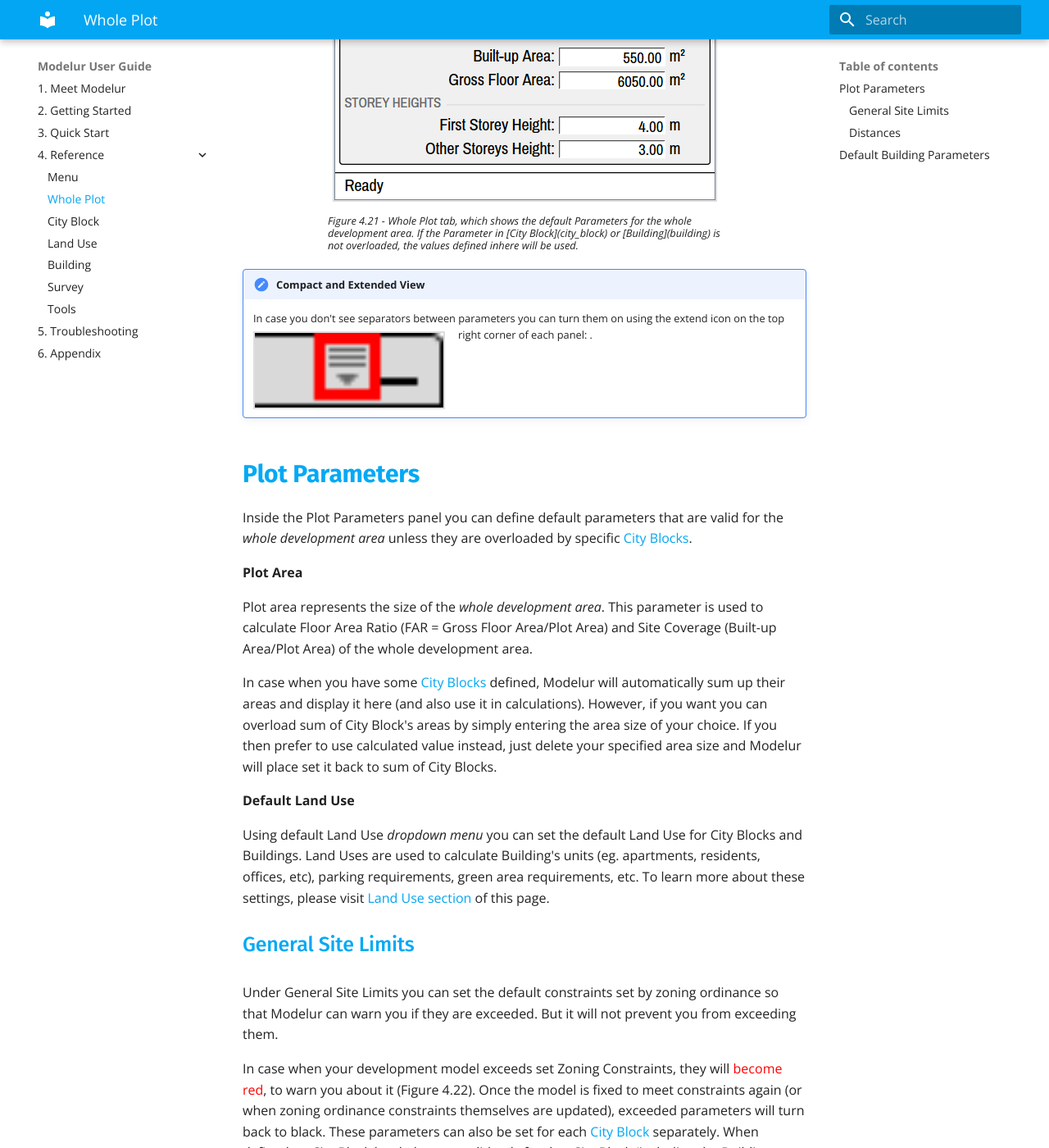
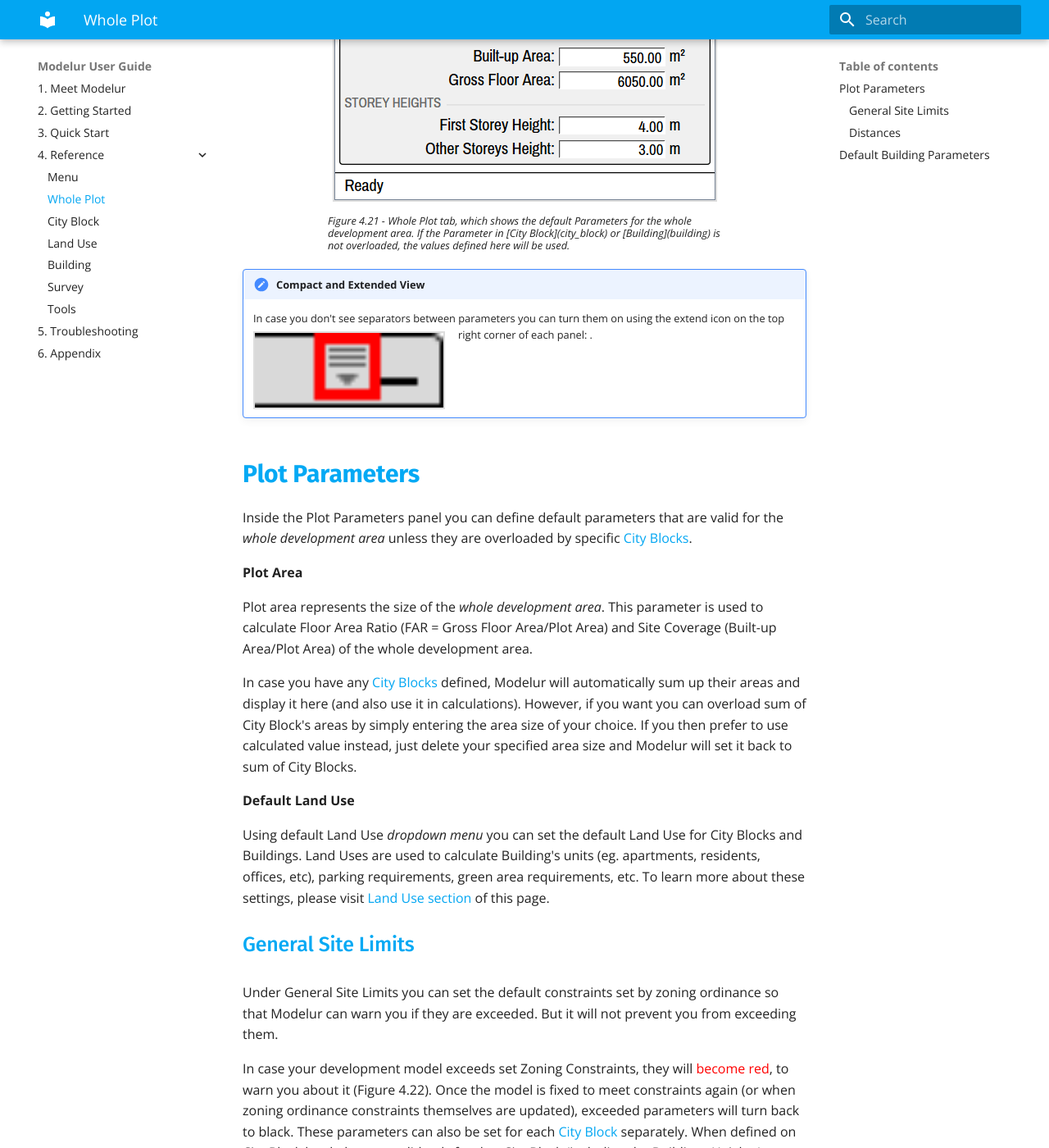
Before and after one commit to Modelur/docs, an MkDocs documentation site: the page built from docs/reference/whole_plot.md, in a window 1280 px wide and 1400 px high, scrolled down 783 px. Shown: the whole window at 82% size. Built offline with MkDocs 1.6.1 and Material for MkDocs 9.7.7, drawn with Linux system fonts in a browser that asks for light colours; old or Windows-style settings are respelled for this version of MkDocs; some of the changed text lies outside the part shown.

Commit message:
test troubleshooting.md and whole_plot.md

```diff
--- a/docs/reference/whole_plot.md
+++ b/docs/reference/whole_plot.md
@@ -1,7 +1,7 @@
 Under the Whole Plot tab (Figure 4.21) you can define default Zoning constraints and Building Parameters that are applied throughout the development area if not specified otherwise. To understand how Parameters work inside Modelur, please visit [Parameters hierarchy explanation](/quickstart/#step-3-changing-the-parameters).
 
 ![Whole Plot tab](../img/modelur_whole_plot_tab.png)
-<figcaption>Figure 4.21 - Whole Plot tab, which shows the default Parameters for the whole development area. If the Parameter in [City Block](city_block) or [Building](building) is not overloaded, the values defined inhere will be used.</figcaption>
+<figcaption>Figure 4.21 - Whole Plot tab, which shows the default Parameters for the whole development area. If the Parameter in [City Block](city_block) or [Building](building) is not overloaded, the values defined here will be used.</figcaption>
 
 !!! hint "Compact and Extended View"
     In case you don't see separators between parameters you can turn them on using the extend icon on the top right corner of each panel: <img src="../../img/modelur_more_ui_icon.png" alt="extend" class="inline">.
@@ -14,7 +14,7 @@
 
 Plot area represents the size of the _whole development area_. This parameter is used to calculate Floor Area Ratio (FAR = Gross Floor Area/Plot Area) and Site Coverage (Built-up Area/Plot Area) of the whole development area.
 
-In case when you have some [City Blocks](city_block) defined, Modelur will automatically sum up their areas and display it here (and also use it in calculations). However, if you want you can overload sum of City Block's areas by simply entering the area size of your choice. If you then prefer to use calculated value instead, just delete your specified area size and Modelur will place set it back to sum of City Blocks.
+In case you have any [City Blocks](city_block) defined, Modelur will automatically sum up their areas and display it here (and also use it in calculations). However, if you want you can overload sum of City Block's areas by simply entering the area size of your choice. If you then prefer to use calculated value instead, just delete your specified area size and Modelur will set it back to sum of City Blocks.
 
 **Default Land Use**
 
@@ -24,7 +24,7 @@
 
 Under General Site Limits you can set the default constraints set by zoning ordinance so that Modelur can warn you if they are exceeded. But it will not prevent you from exceeding them.
 
-In case when your development model exceeds set Zoning Constraints, they will <span style="color:red">become red</span>, to warn you about it (Figure 4.22). Once the model is fixed to meet constraints again (or when zoning ordinance constraints themselves are updated), exceeded parameters will turn back to black. These parameters can also be set for each [City Block](city_block/#selected-city-block-parameters) separately. When defined on City Block level, they are valid only for that City Block (including the Buildings Heights).
+In case your development model exceeds set Zoning Constraints, they will <span style="color:red">become red</span>, to warn you about it (Figure 4.22). Once the model is fixed to meet constraints again (or when zoning ordinance constraints themselves are updated), exceeded parameters will turn back to black. These parameters can also be set for each [City Block](city_block/#selected-city-block-parameters) separately. When defined on City Block level, they are valid only for that City Block (including the Buildings Heights).
 
 ![Exceeded Site Limits](../img/modelur_exceeded_site_limits.png)
 <figcaption>Figure 4.22 - When text color in Modelur user interface turns red, the Parameters in question are exceeded.</figcaption>
@@ -39,7 +39,7 @@
 
 **Max. Permitted Building Height**
 
-Using maximum permitted Building Height you can define height restrictions for the whole development area. In case when some Building is higher than specified inhere, this line will become red, to warn you about it. If you don't want Modelur to validate Buildings Heights, simply erase this and hit ++enter++.
+Using maximum permitted Building Height you can define height restrictions for the whole development area. In case some Building is higher than specified inhere, this line will become red, to warn you about it. If you don't want Modelur to validate Buildings Heights, simply erase this and hit ++enter++.
 
 #### Distances ####
 
```
Also changed, not shown: docs/troubleshooting.md (+1 -1 lines).
